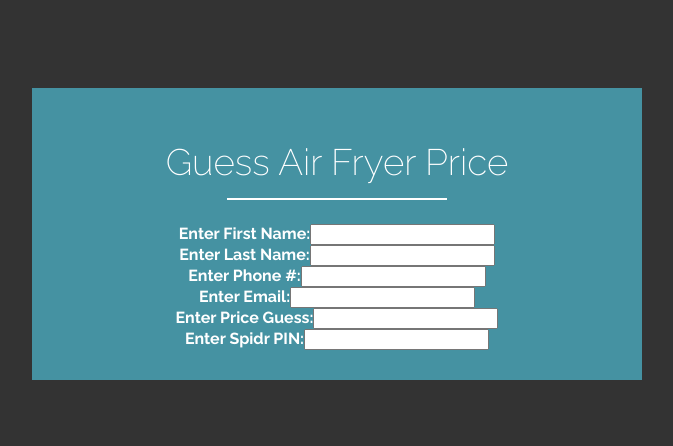
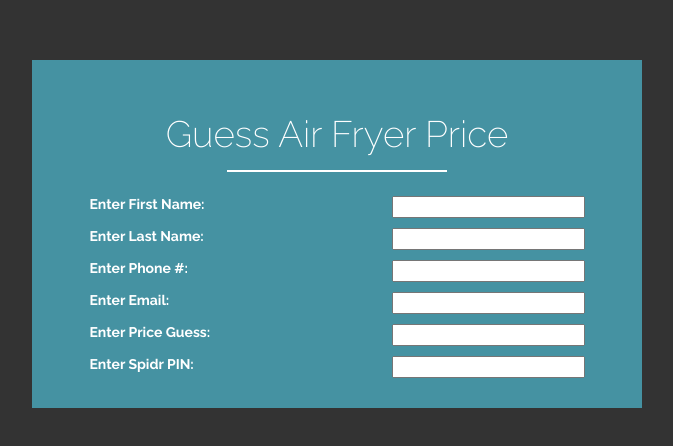
Before and after one commit to MGKing07/my-spidr-code, a React (Create React App) app: page / in a window 1280 px wide. Shown: the part 166-612 px from the top of the page, without its empty margins (303-976 px from the left). Built offline with nearby package versions, Linux system fonts and the light colour scheme.

Commit message:
Implemented Spidr design to the input fields

```diff
--- a/src/App.css
+++ b/src/App.css
@@ -10,6 +10,9 @@
   background-color: rgba(71,157,175,.9);
   width: 550px;
   padding: 30px;
+  display: flex;
+  flex-direction: column;
+  align-items: center;
   color: #fff;
 }
 
--- a/src/styles/GuessForm.css
+++ b/src/styles/GuessForm.css
@@ -0,0 +1,23 @@
+form {
+  width: 90%;
+  display: inherit;
+  flex-direction: inherit;
+  align-items: inherit;
+  gap: 10px;
+}
+
+label {
+  font-size: 14px;
+  font-weight: 400;
+}
+
+.TypingIn {
+  width: 185px;
+  font-size: 14px;
+}
+
+.FormSec {
+  display: flex;
+  justify-content: space-between;
+  width: 100%;
+}
```
